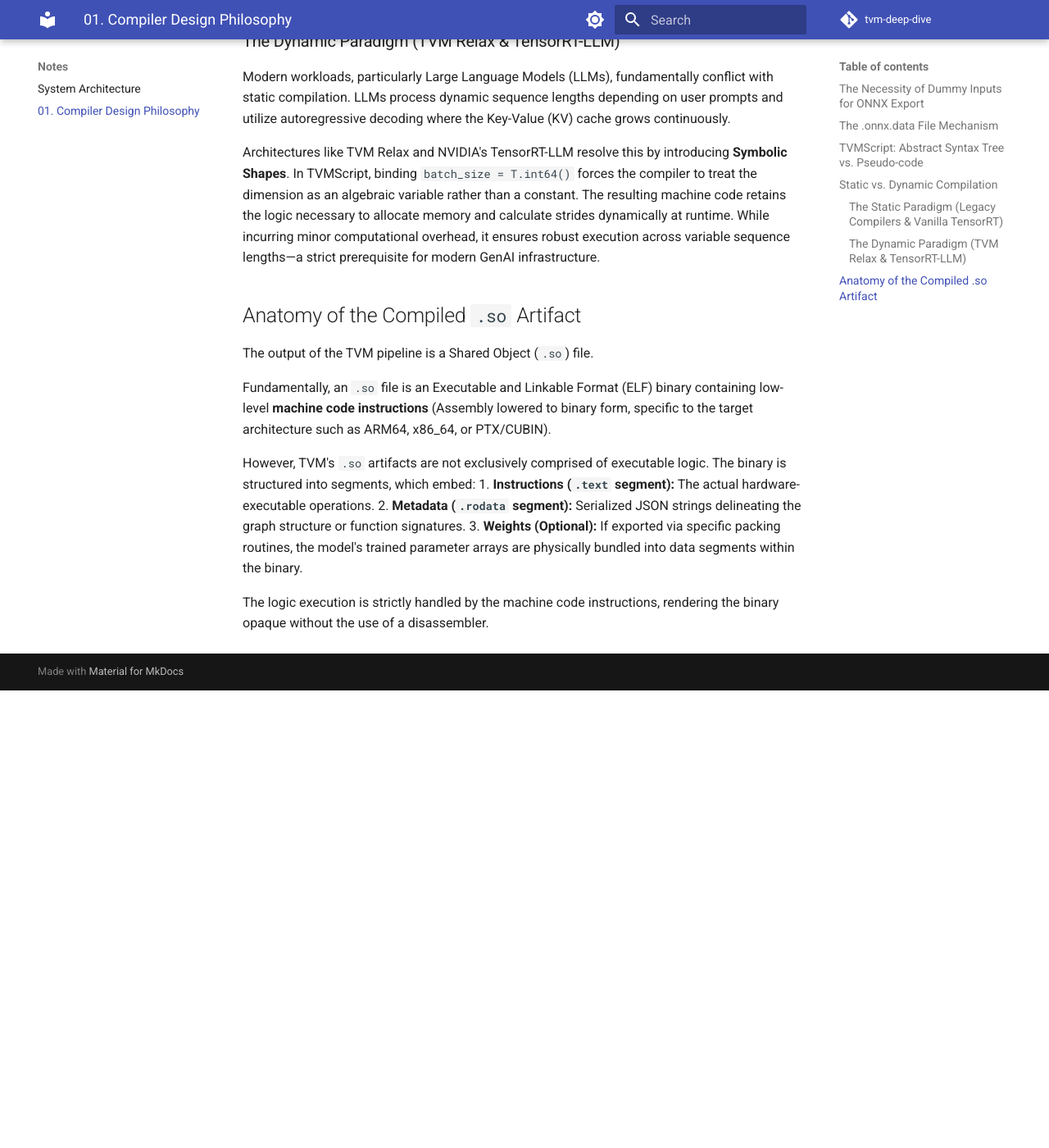
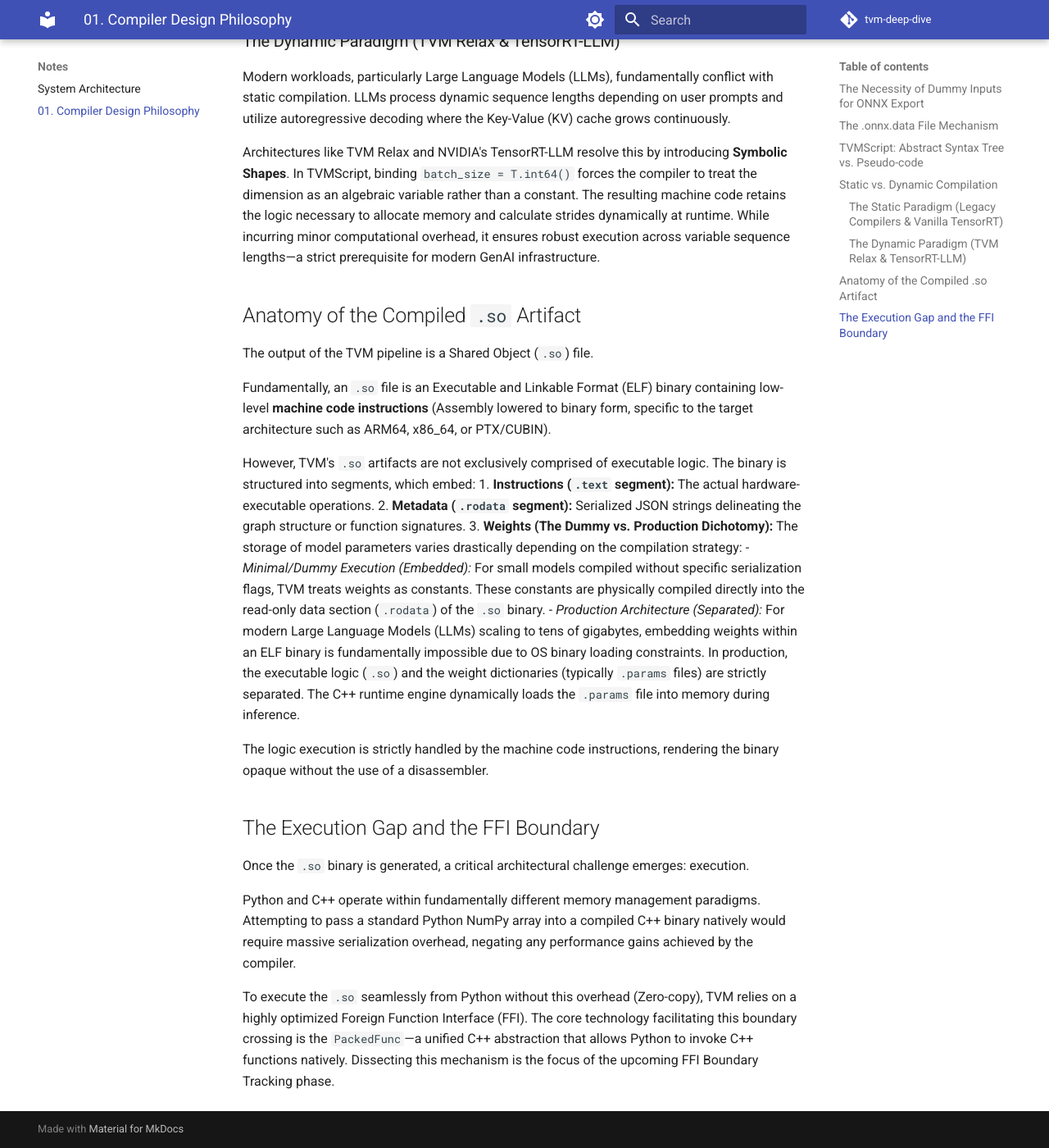
Before and after one commit to keytech42/tvm-deep-dive, an MkDocs documentation site: the page built from docs/notes/01_compiler_design_philosophy.md, in a window 1280 px wide and 1400 px high, scrolled down 1478 px. Shown: the whole window at 82% size. Built offline with MkDocs 1.6.1 and Material for MkDocs 9.7.7, drawn with Linux system fonts in a browser that asks for light colours; comment, search, counter and statistics services are not loaded; before the commit the page ends 2320 px from its top, so only the background shows below that.

Commit message:
docs: document FFI execution gap and weight storage dichotomy

```diff
--- a/docs/notes/01_compiler_design_philosophy.md
+++ b/docs/notes/01_compiler_design_philosophy.md
@@ -48,6 +48,16 @@ Fundamentally, an `.so` file is an Executable and Linkable Format (ELF) binary c
 However, TVM's `.so` artifacts are not exclusively comprised of executable logic. The binary is structured into segments, which embed:
 1.  **Instructions (`.text` segment):** The actual hardware-executable operations.
 2.  **Metadata (`.rodata` segment):** Serialized JSON strings delineating the graph structure or function signatures.
-3.  **Weights (Optional):** If exported via specific packing routines, the model's trained parameter arrays are physically bundled into data segments within the binary.
+3.  **Weights (The Dummy vs. Production Dichotomy):** The storage of model parameters varies drastically depending on the compilation strategy:
+    - *Minimal/Dummy Execution (Embedded):* For small models compiled without specific serialization flags, TVM treats weights as constants. These constants are physically compiled directly into the read-only data section (`.rodata`) of the `.so` binary.
+    - *Production Architecture (Separated):* For modern Large Language Models (LLMs) scaling to tens of gigabytes, embedding weights within an ELF binary is fundamentally impossible due to OS binary loading constraints. In production, the executable logic (`.so`) and the weight dictionaries (typically `.params` files) are strictly separated. The C++ runtime engine dynamically loads the `.params` file into memory during inference.
 
 The logic execution is strictly handled by the machine code instructions, rendering the binary opaque without the use of a disassembler.
+
+## The Execution Gap and the FFI Boundary
+
+Once the `.so` binary is generated, a critical architectural challenge emerges: execution.
+
+Python and C++ operate within fundamentally different memory management paradigms. Attempting to pass a standard Python NumPy array into a compiled C++ binary natively would require massive serialization overhead, negating any performance gains achieved by the compiler.
+
+To execute the `.so` seamlessly from Python without this overhead (Zero-copy), TVM relies on a highly optimized Foreign Function Interface (FFI). The core technology facilitating this boundary crossing is the `PackedFunc`—a unified C++ abstraction that allows Python to invoke C++ functions natively. Dissecting this mechanism is the focus of the upcoming FFI Boundary Tracking phase.
```
